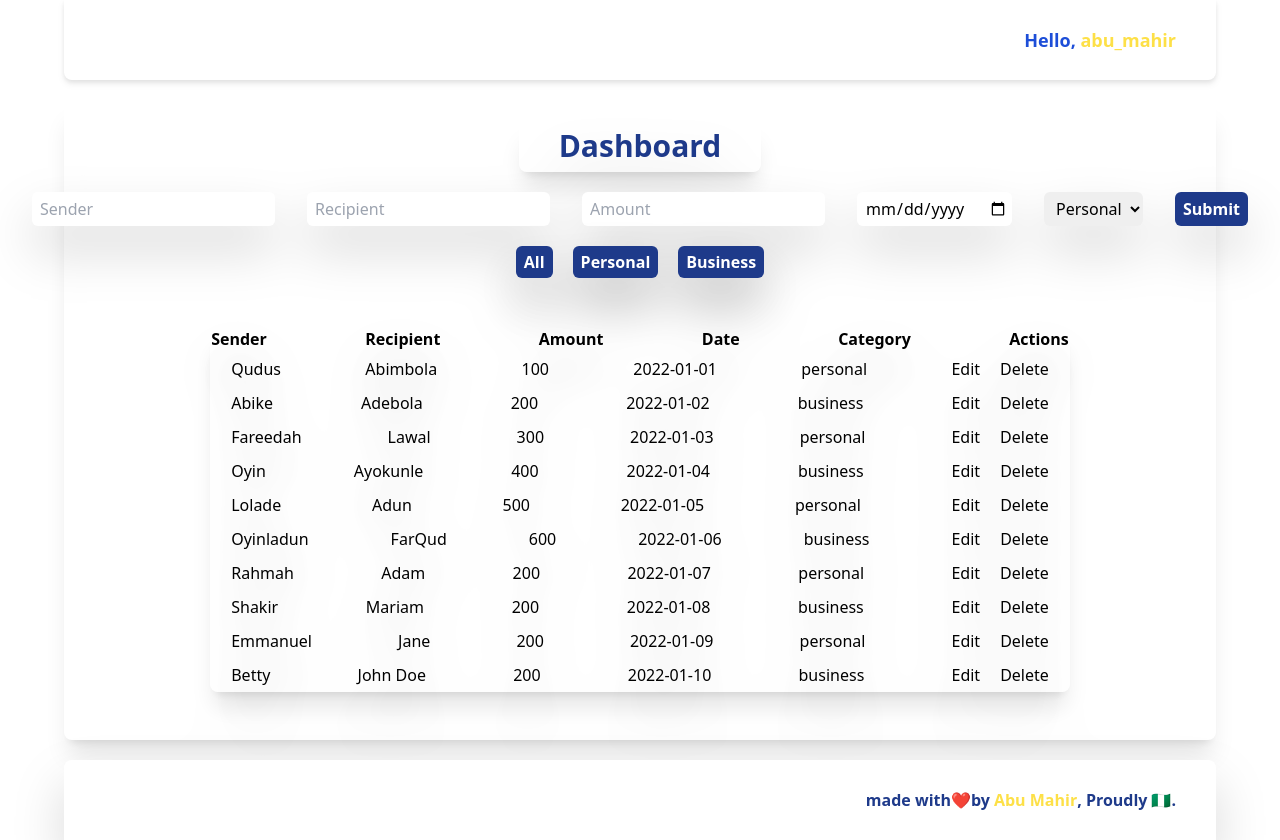
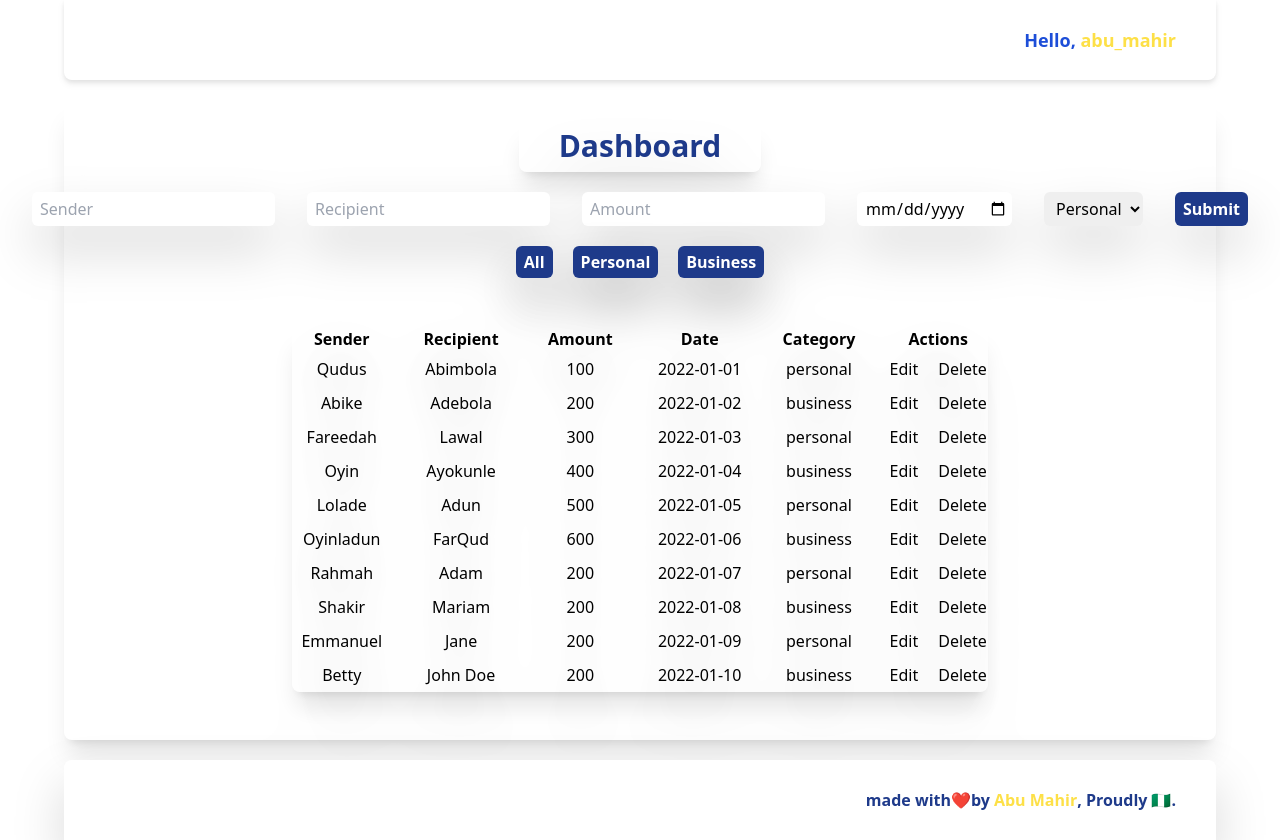
Before and after one commit to AbuMahir980/Remittance-Tracker, a React (Create React App) app: page / in a window 1280 px wide. Built offline with nearby package versions, Linux system fonts and the light colour scheme.

Commit message:
Update transaction rows structure to grid

```diff
--- a/src/Components/ListTransaction.jsx
+++ b/src/Components/ListTransaction.jsx
@@ -6,7 +6,7 @@ const ListTransaction = ({ transactions, deleteTransaction, updateTransaction })
         <div className=' m-auto drop-shadow-2xl  shadow-xl rounded-lg'>
             <table>
             <thead>
-                <tr className="flex justify-between gap-20 m-auto text-center">
+                <tr className="grid grid-cols-6 gap-5 m-auto text-center">
                 <th>Sender</th>
                 <th>Recipient</th>
                 <th>Amount</th>
--- a/src/Components/TransactionRow.jsx
+++ b/src/Components/TransactionRow.jsx
@@ -32,12 +32,12 @@ const TransactionRow = ({ transaction, deleteTransaction, updateTransaction }) =
             <td><button onClick={handleUpdate}>Save</button></td>
             </>
         ) : (
-            <div className="flex justify-between gap-20 m-auto text-center px-5 py-1">
-            <td>{transaction.sender}</td>
-            <td>{transaction.recipient}</td>
-            <td>{transaction.amount}</td>
-            <td>{transaction.date}</td>
-            <td>{transaction.category}</td>
+            <div className="grid grid-cols-6 gap-5 m-auto text-center  py-1">
+            <td className=' text-center'>{transaction.sender}</td>
+            <td className='text-center'>{transaction.recipient}</td>
+            <td className='text-center'>{transaction.amount}</td>
+            <td className='text-center'>{transaction.date}</td>
+            <td className='text-center'>{transaction.category}</td>
             <td className="flex gap-5">
                 <button onClick={() => setIsEditing(true)}>Edit</button>
                 <button onClick={handleDelete}>Delete</button>
```
